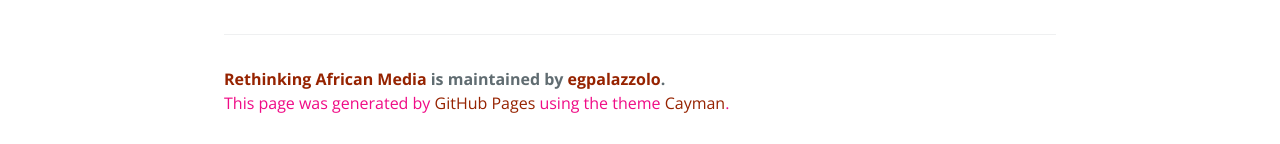
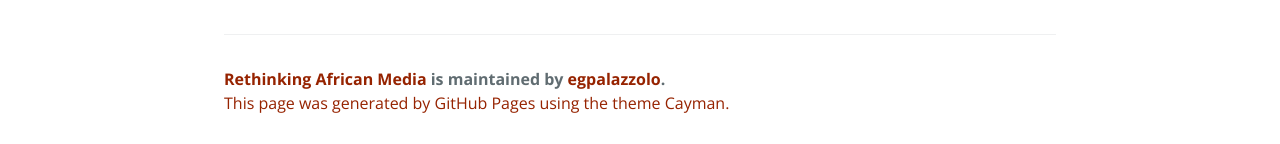
Before and after one commit to egpalazzolo/afprint, a Jekyll site: the page built from index.md, in a window 1280 px wide. Shown: the part 1647-1791 px from the top of the page. Built offline with Jekyll 4.4.1, drawn with Linux system fonts in a browser that asks for light colours; our own code applies the rules of GitHub Pages for plain Markdown files.

Commit message:
foot text color corrections

```diff
--- a/assets/css/style.scss
+++ b/assets/css/style.scss
@@ -55,4 +55,4 @@ a:hover { text-decoration: underline; }
 /** footer */
 .site-footer-owner { display: block; font-weight: regular; }
 
-.site-footer-credits { color: #F00B86; }
+.site-footer-credits { color: #962300; }
```
